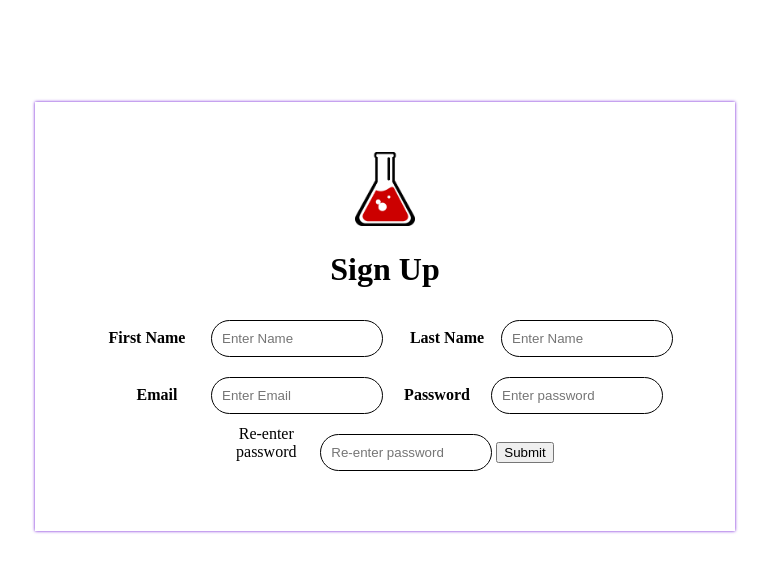
After one commit to Team-Chem/LLC-web-dev, a PHP site: page /sign_up.html in a window 1280 px wide. The commit adds this page. Shown: the top 573 px of the page, without its empty margins (255-1024 px from the left). Run offline with PHP 8.4, Linux system fonts and the light colour scheme.

Commit message:
Added a sign in and sign up page

```diff
--- a/polymer_entry.html
+++ b/polymer_entry.html
@@ -28,7 +28,7 @@
                 <li><a href="polymer_search.html">Search</a></li>
                 <li><a href="entry.html">New Entry</a></li>
                 <li><a href="about.asp">About</a></li>
-                <li><a href="account.asp">Account</a></li>
+                <li><a href="sign_in.html">Account</a></li>
             </ul>
         </nav>
         <header>
--- /dev/null
+++ b/sign_up.html
@@ -0,0 +1,122 @@
+<!DOCTYPE html>
+<html lang="en">
+<head>
+    <meta charset="UTF-8">
+    <meta http-equiv="X-UA-Compatible" content="IE=edge">
+    <meta name="viewport" content="width=device-width, initial-scale=1.0">
+
+</head>
+<body>
+
+<!--This is for the sign up portion of the modal sign up pop up-->
+<div class="sign-up-div">
+    <img class="image-flask" src="bubble-2022490_960_720.png">
+<form action="account.php" class="sign_up-form">
+    <h1>Sign Up</h1>
+    <div class="container">
+
+    <label for="first_name"><b>First Name</b></label>
+    <input type="text" placeholder="Enter Name" id="first_name" name="first_name" required>
+
+    <label for="last_name"><b>Last Name</b></label>
+    <input type="text" placeholder="Enter Name" id="last_name" name="last_name" required>
+
+    <label for="email"><b>Email</b></label>
+<input type="text" placeholder="Enter Email" id="email" name="email" required>
+
+<label for="password"><b>Password</b></label>
+<input type="password" id="password" placeholder="Enter password" name="password" required>
+
+<label for="re-enter-password">Re-enter password</label>
+<input type="password" placeholder="Re-enter password" id="re-password" name="re-password" required>
+
+        <input type="submit" id="submit" value="Submit">
+</form>
+</div>
+</div>
+
+<style>
+    body {
+
+margin: 0;
+padding: 0;
+font-family: 'Times New Roman', Times, serif;
+}
+
+.sign-up-div {
+width: 600px;
+box-shadow: 0 0 3px 0 rgb(106, 13, 212);
+background: 25px;
+padding: 50px;
+margin: 8% auto 0;
+text-align: center;
+background-color: rgb(255, 255, 255);
+display: block;
+
+}
+
+.image-flask {
+width: 60px;
+}
+
+#first_name {
+border-radius: 30px;
+padding: 10px;
+width: 150px;
+margin: 10px;
+border: 1px solid;
+}
+
+#last_name {
+border-radius: 30px;
+padding: 10px;
+width: 150px;
+margin: 10px 0;
+border: 1px solid;
+
+}
+
+#email {
+border-radius: 30px;
+padding: 10px;
+width: 150px;
+margin: 10px 0;
+border: 1px solid;
+
+}
+
+#password {
+border-radius: 30px;
+padding: 10px;
+width: 150px;
+margin: 10px 0;
+border: 1px solid;
+
+}
+
+#re-password {
+border-radius: 30px;
+padding: 10px;
+width: 150px;
+margin: 10px 0;
+border: 1px solid;
+
+}
+
+
+.sign-in-form h1 {
+color: rgb(13, 13, 14);
+margin-bottom: 30px;
+}
+
+label{
+    width: 100px;
+    display: inline-block;
+    vertical-align: center;
+}
+
+
+</style>
+
+</body>
+</html>
--- a/styles.css
+++ b/styles.css
@@ -422,3 +422,6 @@ footer {
     grid-template-columns: auto auto auto;
     gap: 10px;
 }
+
+
+/*Sign up page.*/
```
Also changed, not shown: entry1.html (added, +207 -0 lines), polyer_search_page.html (added, +62 -0 lines), search.html (added, +29 -0 lines), sign_in.html (added, +90 -0 lines), bubble-2022490_960_720.png (added).
